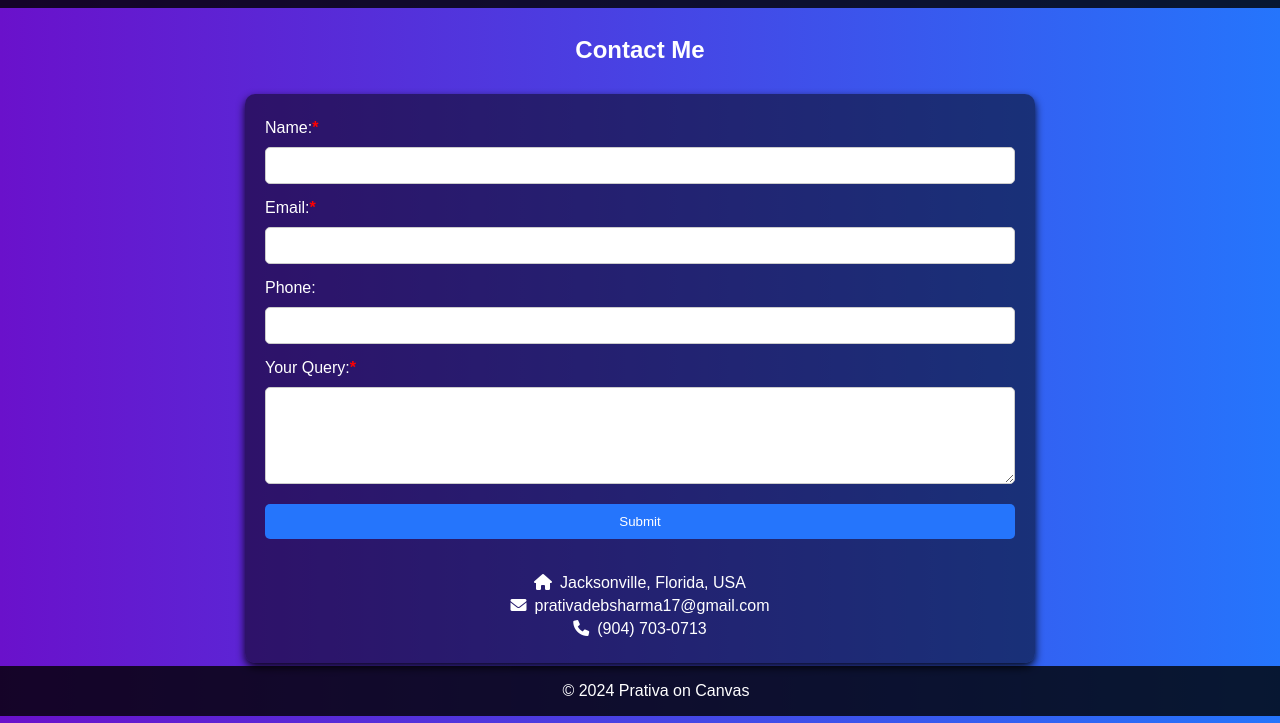
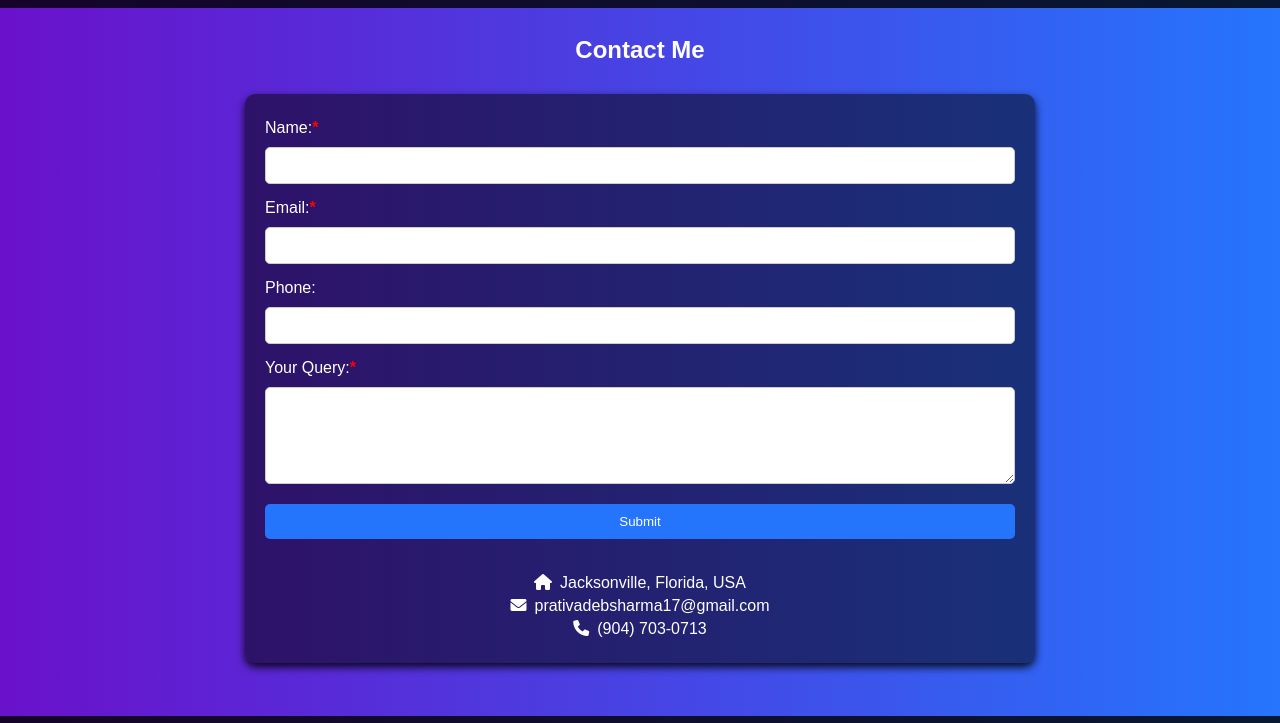
Before and after one commit to prativaoncanvas/en, a plain HTML site: page contact.html in a window 1280 px wide. Shown: the part 84-807 px from the top of the page. Drawn offline with Linux system fonts and the light colour scheme.

Commit message:
Mission go online

```diff
--- a/contact.html
+++ b/contact.html
@@ -11,7 +11,8 @@
       <link rel="shortcut icon" href="favicon/favicon.ico" />
       <link rel="apple-touch-icon" sizes="180x180" href="favicon/apple-touch-icon.png" />
       <link rel="manifest" href="favicon/site.webmanifest" />
-     <script src="scripts/connect.js"></script>
+      <script src="scripts/connect.js"></script>
+      <script src="scripts/footer.js"></script>
    </head>
    <body>
       <header>
@@ -54,7 +55,7 @@
          </section>
       </main>
       <footer>
-         <p>&copy; 2024 Prativa on Canvas</p>
+         <p>&copy; 2025 Prativa on Canvas</p>
       </footer>
    </body>
 </html>
--- a/css/styles.css
+++ b/css/styles.css
@@ -93,7 +93,13 @@ footer {
 	position: fixed;
 	bottom: 0;
 	width: 100%;
+	transition: transform 0.3s ease-in-out;
 }
+
+footer.hidden {
+	transform: translateY(100%);
+}
+
 
 .contact-container {
 	background: rgba(0, 0, 0, 0.5);
--- /dev/null
+++ b/scripts/footer.js
@@ -0,0 +1,31 @@
+let timeout;
+
+function hideFooter() {
+    if (!isScrolledToBottom()) {
+        document.querySelector("footer").classList.add("hidden");
+    }
+}
+
+function showFooter() {
+    document.querySelector("footer").classList.remove("hidden");
+    clearTimeout(timeout);
+    if (!isScrolledToBottom()) {
+        timeout = setTimeout(hideFooter, 2000); // Hide after 2 seconds of inactivity
+    }
+}
+
+function isScrolledToBottom() {
+    return window.innerHeight + window.scrollY >= document.body.offsetHeight;
+}
+
+document.addEventListener("scroll", () => {
+    showFooter();
+    if (isScrolledToBottom()) {
+        document.querySelector("footer").classList.remove("hidden"); // Always show at bottom
+    }
+});
+
+document.addEventListener("mousemove", showFooter);
+document.addEventListener("touchstart", showFooter);
+
+timeout = setTimeout(hideFooter, 2000); // Initial timeout
```
Also changed, not shown: connect.html (+2 -1 lines), index.html (+2 -1 lines), paintings.html (+2 -1 lines), videos.html (+2 -1 lines). Lines whose indentation alone changed are shown as unchanged.
